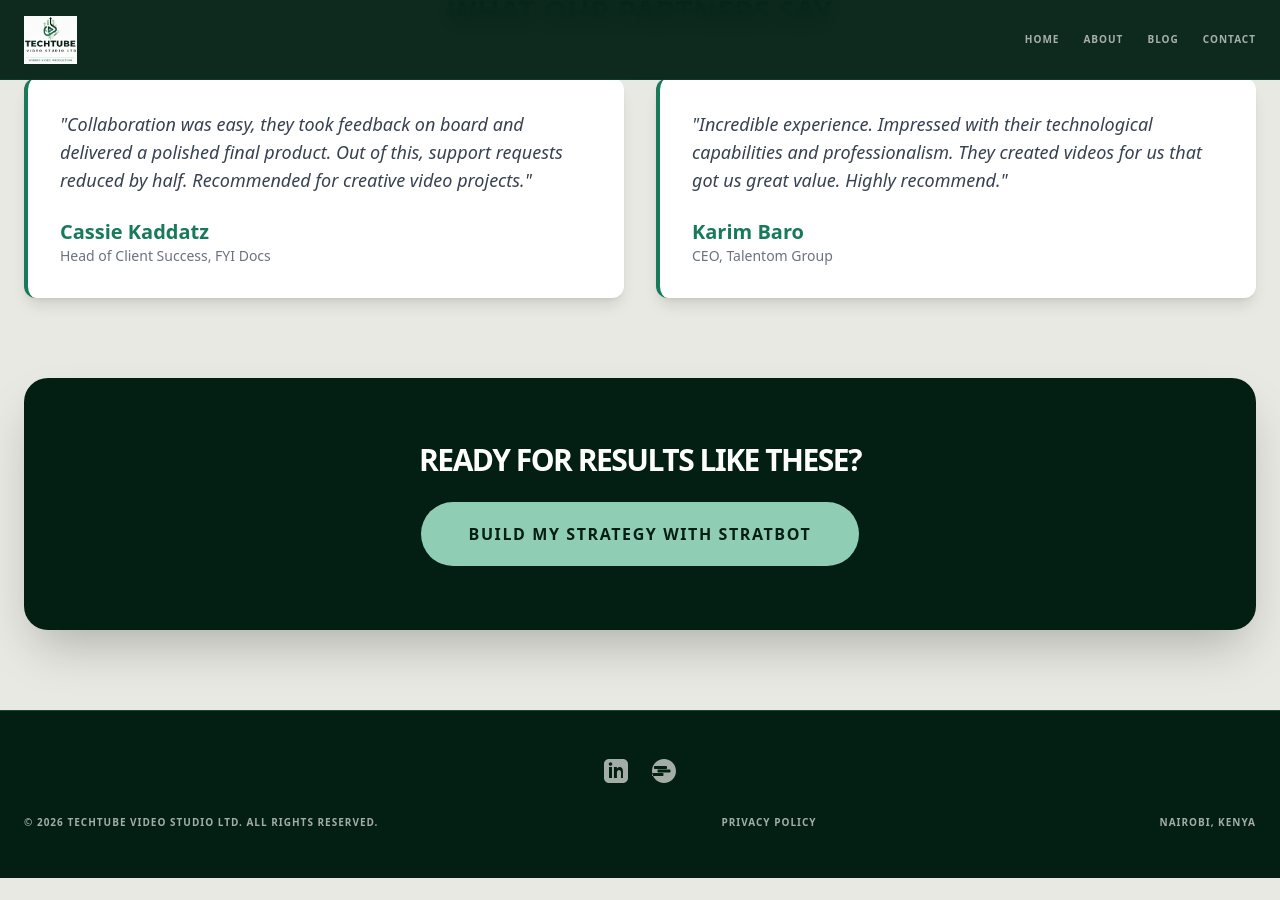
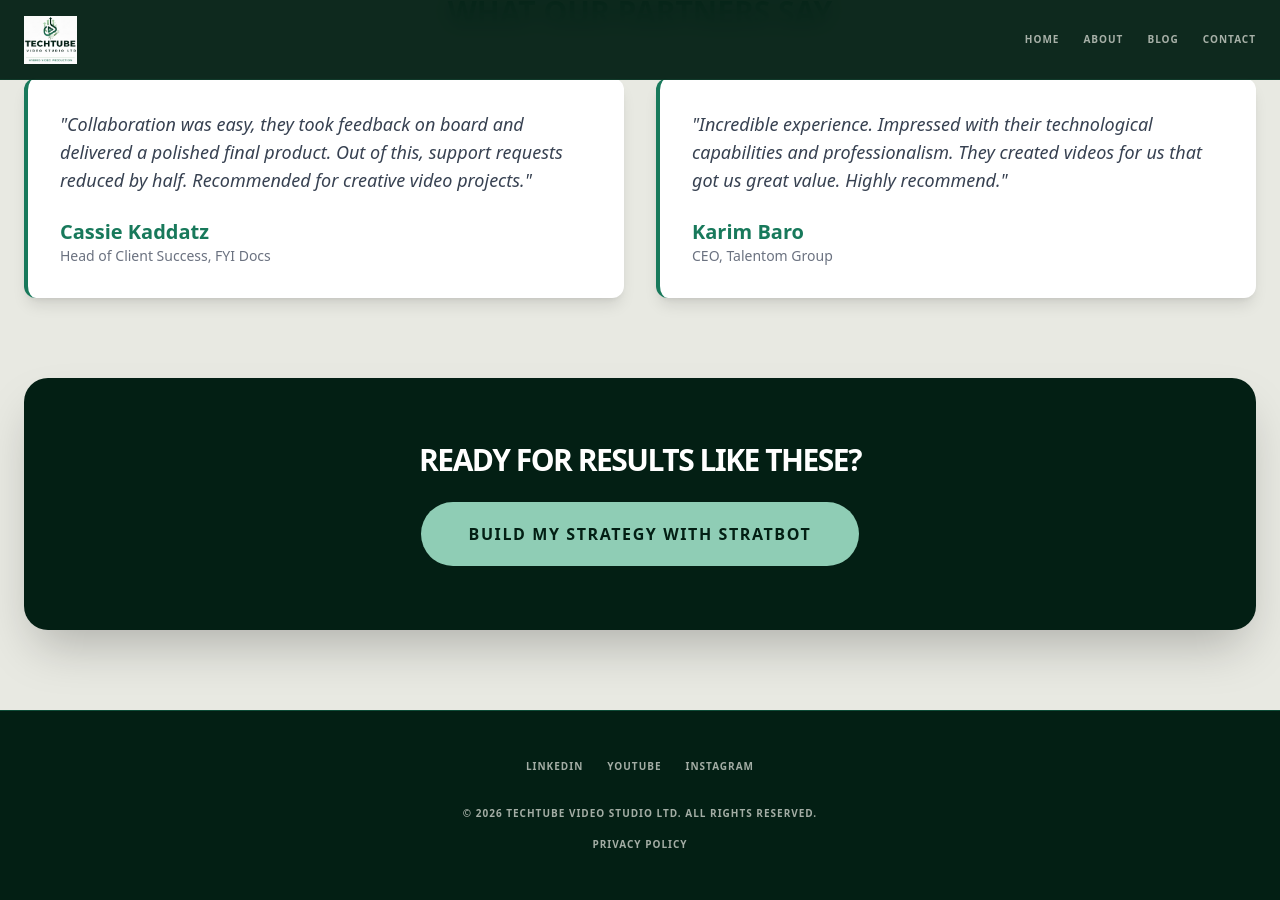
Before and after one commit to cheptionymutai/techtube-video-studio, a Jekyll site: the page portfolio.html, which Jekyll copies as it is, in a window 1280 px wide and 900 px high, scrolled down 711 px. Built offline with Jekyll 4.4.1, drawn with Linux system fonts in a browser that asks for light colours; nearby versions of some CDN libraries; before the commit the page ends 1589 px from its top, so only the background shows below that.

Commit message:
Add mobile menu button and update footer links

```diff
--- a/portfolio.html
+++ b/portfolio.html
@@ -46,6 +46,17 @@
                 <a href="/blog/" class="text-brand-light/70 hover:text-brand-accent transition-colors">Blog</a>
                 <a href="/contact.html" class="text-brand-light/70 hover:text-brand-accent transition-colors">Contact</a>
             </nav>
+            <button id="mobile-menu-button" class="md:hidden text-brand-light">
+                <svg xmlns="http://www.w3.org/2000/svg" class="h-8 w-8" fill="none" viewBox="0 0 24 24" stroke="currentColor"><path d="M4 6h16M4 12h16m-7 6h7" /></svg>
+            </button>
+        </div>
+        <div id="mobile-menu" class="hidden md:hidden bg-brand-dark border-b border-brand-primary/50 absolute top-20 left-0 w-full flex flex-col p-6 space-y-4 text-center font-bold text-sm uppercase tracking-widest text-brand-light">
+            <a href="/index.html">Home</a>
+            <a href="/portfolio.html">Case Studies</a>
+            <a href="https://techtubestudio.com/blog/">Blog</a>
+            <a href="/about.html">About</a>
+            <a href="/contact.html" class="text-brand-accent">Contact</a>
+        </div>
         </div>
     </header>
 
@@ -108,18 +119,16 @@
     </main>
 
     <!-- Shared Footer -->
-    <footer class="bg-brand-dark border-t border-brand-primary/50 text-brand-light/70 py-12 text-center">
+     <footer class="bg-brand-dark border-t border-brand-primary/50 text-brand-light/70 py-12 text-center text-[10px] uppercase font-bold tracking-widest">
         <div class="max-w-7xl mx-auto px-6">
             <div class="flex justify-center space-x-6 mb-8">
-                <a href="https://www.linkedin.com/company/techtubestudio" target="_blank" class="hover:text-brand-accent transition-colors"><svg class="w-6 h-6" fill="currentColor" viewBox="0 0 24 24"><path d="M19 0h-14c-2.761 0-5 2.239-5 5v14c0 2.761 2.239 5 5 5h14c2.762 0 5-2.239 5-5v-14c0-2.761-2.238-5-5-5zm-11 19h-3v-11h3v11zm-1.5-12.268c-.966 0-1.75-.79-1.75-1.764s.784-1.764 1.75-1.764 1.75.79 1.75 1.764-.783 1.764-1.75 1.764zm13.5 12.268h-3v-5.604c0-3.368-4.072-3.262-4.072 0v5.604h-3v-11h3v1.765c1.398-2.522 6.007-2.75 6.007 2.476v6.759z"/></svg></a>
-                <a href="https://www.youtube.com/@techtubevideostudio" target="_blank" class="hover:text-brand-accent transition-colors"><svg class="w-6 h-6" fill="currentColor" viewBox="0 0 24 24"><path d="M12 0c-6.627 0-12 5.373-12 12s5.373 12 12 12 12-5.373 12-12-5.373-12-12-12zm6.5 12.553c0 .548-.445 1-1 1h-11c-.553 0-1-.452-1-1v-1c0-.548.447-1 1-1h11c.555 0 1 .452 1 1v1zm-3.5-3.553c0 .548-.445 1-1 1h-11c-.553 0-1-.452-1-1v-1c0-.548.447-1 1-1h11c.555 0 1 .452 1 1v1zm-3.5 7.006c0 .548-.445 1-1 1h-11c-.553 0-1-.452-1-1v-1c0-.548.447-1 1-1h11c.555 0 1 .452 1 1v1z"/></svg></a>
+                <a href="https://www.linkedin.com/company/techtubestudio" target="_blank" class="hover:text-brand-accent transition-colors">LinkedIn</a>
+                <a href="https://www.youtube.com/@techtubevideostudio" target="_blank" class="hover:text-brand-accent transition-colors">YouTube</a>
+                <a href="https://www.instagram.com/techtubestudio/" target="_blank" class="hover:text-brand-accent transition-colors">Instagram</a>
             </div>
-            <div class="flex flex-col md:flex-row justify-between items-center gap-6 text-[10px] uppercase font-bold tracking-widest">
-                <p>&copy; 2026 Techtube Video Studio Ltd. All rights reserved.</p>
-                <div class="flex space-x-6">
-                    <a href="/privacypolicy.html" class="hover:text-brand-accent">Privacy Policy</a>
-                </div>
-                <p>Nairobi, Kenya</p>
+            <p>&copy; 2026 Techtube Video Studio Ltd. All rights reserved.</p>
+            <div class="mt-4 flex justify-center space-x-6">
+                <a href="/privacypolicy.html" class="hover:text-brand-accent">Privacy Policy</a>
             </div>
         </div>
     </footer>
```
Also changed, not shown: other parts of portfolio.html (+20 -0 lines).
